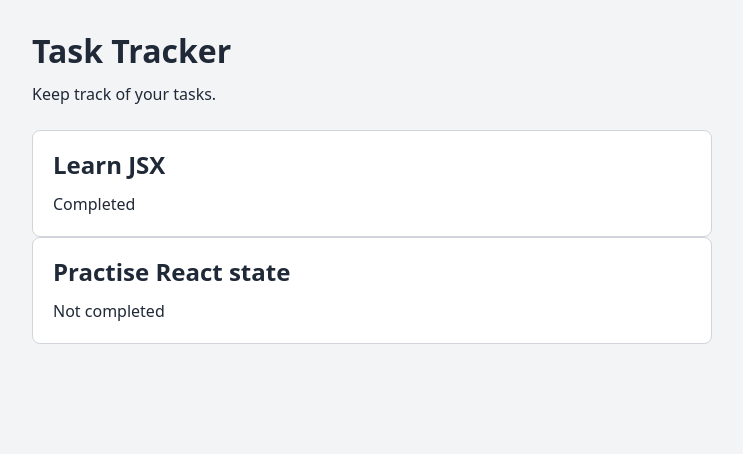
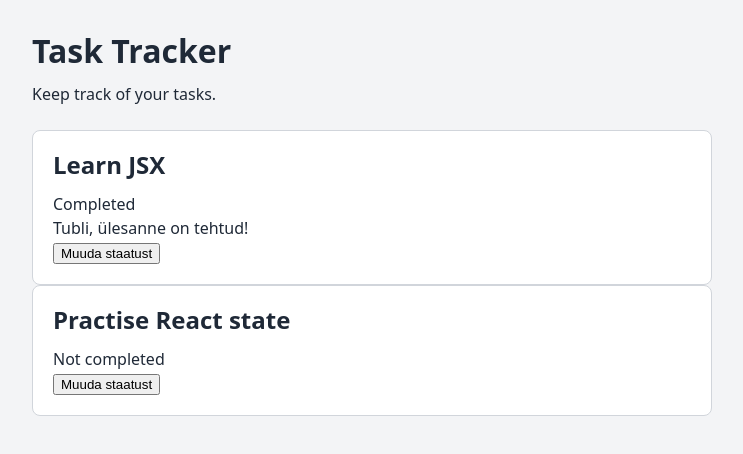
Before and after one commit to GertMatthias/Rakenduste_programmeerimine, a React (Vite) app in the folder task-tracker/: page / in a window 1280 px wide. Shown: the top 454 px of the page, without its empty margins (268-1011 px from the left). Built offline with nearby package versions, Linux system fonts and the light colour scheme.

Commit message:
feat: add task completion toggle

```diff
--- a/task-tracker/src/components/TaskCard.jsx
+++ b/task-tracker/src/components/TaskCard.jsx
@@ -1,10 +1,23 @@
+import { useState } from 'react';
 import './TaskCard.css';
 
 export function TaskCard({ task }) {
+  const [completed, setCompleted] = useState(task.completed);
+
+  function handleToggle() {
+    setCompleted((previousCompleted) => !previousCompleted);
+  }
+
   return (
     <article className="task-card">
       <h2>{task.title}</h2>
-      <p>{task.completed ? 'Completed' : 'Not completed'}</p>
+      <p>{completed ? 'Completed' : 'Not completed'}</p>
+
+      {completed && <p>Tubli, ülesanne on tehtud!</p>}
+
+      <button type="button" onClick={handleToggle}>
+        Muuda staatust
+      </button>
     </article>
   );
 }
```
